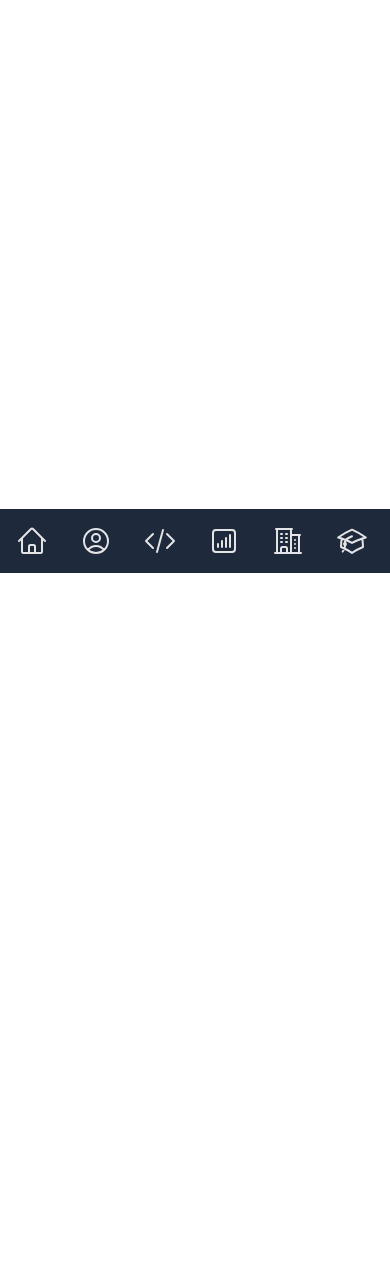
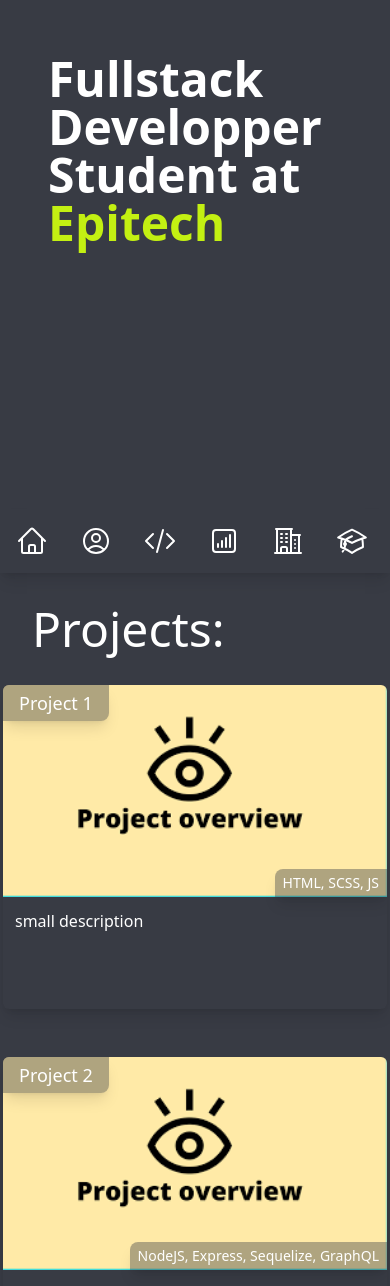
Before and after one commit to BryanFRD/T-WEB-500-digitalResume-LIL_bryan-ferrando, a React (Vite) app: page / in a window 390 px wide. Shown: the part 271-1557 px from the top of the page. Before the commit the page ends 844 px from the top, so only its background shows below. Built offline with nearby package versions, Linux system fonts and the light colour scheme.

Commit message:
Last commit for today

```diff
--- a/src/components/Header.jsx
+++ b/src/components/Header.jsx
@@ -2,8 +2,8 @@
 
 const Header = () => {
   return (
-    <header className='text-zinc-200 p-4 bg-slate-800 zinc-200 flex gap-6 justify-around md:grid md:grid-cols-12 font-semibold absolute bottom-0 md:relative w-full'>
-      <h1 className='text-xl col-span-3 hidden md:block'>FERRANDO&nbsp;Bryan</h1>
+    <header className='text-white p-4 bg-background flex gap-6 justify-around md:grid md:grid-cols-12 font-semibold absolute md:top-0 bottom-0 w-full h-min shadow-lg'>
+      <h1 className='text-xl col-span-3 hidden md:block '>FERRANDO&nbsp;Bryan</h1>
       <Navbar />
     </header>
   );
--- /dev/null
+++ b/src/components/ProjectDetail.jsx
@@ -0,0 +1,23 @@
+import { Link } from 'react-router-dom';
+import placeholder from '../assets/project-placeholder.png'
+
+const ProjectDetail = ({project}) => {
+  return (
+    <div className='group shadow-lg mx-auto rounded-md overflow-hidden w-96 max-h-96'>
+      <div className='relative'>
+        <Link to="https://github.com/BryanFRD" className='group-hover:flex hidden absolute w-full h-full bg-background/90 justify-center items-center'>
+
+          <span>Check project on GitHub</span>
+        </Link>
+        <h3 className='absolute text-lg bg-background/40 py-1 px-4 shadow-lg rounded-br-lg text-ellipsis'>{project.name}</h3>
+        <img className='w-96' src={!project.name ? project.name : placeholder} alt={`${project.name} image`} />
+        <p className='absolute right-0 bottom-0 text-right bg-background/40 py-1 px-2 shadow-lg rounded-tl-lg text-sm'>{project.techno}</p>
+      </div>
+      <div className='p-3 h-28 overflow-hidden'>
+        <p className='text-clip'>{project.description}</p>
+      </div>
+    </div>
+  );
+};
+
+export default ProjectDetail;
--- a/src/components/sections/AboutMeSection.jsx
+++ b/src/components/sections/AboutMeSection.jsx
@@ -1,7 +1,13 @@
 const AboutMeSection = () => {
   return (
-    <div>
-
+    <div className='min-h-screen flex flex-col justify-center'>
+      <div className='px-12'>
+        <div>
+          <h2 className='text-5xl font-semibold'>
+            Fullstack Developper <br/>
+            Student at <span className='text-primary'>Epitech</span></h2>
+        </div>
+      </div>
     </div>
   );
 };
--- a/src/components/sections/ProjectSection.jsx
+++ b/src/components/sections/ProjectSection.jsx
@@ -1,7 +1,33 @@
+import ProjectDetail from '../ProjectDetail';
+
+const projects = [
+  {
+    name: 'Project 1',
+    description: 'small description',
+    techno: 'HTML, SCSS, JS',
+    img: ''
+  },
+  {
+    name: 'Project 2',
+    description: 'small description',
+    techno: 'NodeJS, Express, Sequelize, GraphQL',
+    img: ''
+  },
+  {
+    name: 'Project 3',
+    description: 'Lorem, ipsum dolor sit amet consectetur adipisicing elit. Sunt totam nam expedita beatae. Delectus incidunt blanditiis odit, distinctio ab voluptatum officiis mollitia, architecto, aut rerum hic debitis quas. Corrupti, id. Asperiores adipisci quod incidunt, nobis dignissimos iste quia odit perferendis eius facilis, suscipit error eaque neque laudantium mollitia ipsam voluptate praesentium nam enim soluta ipsa, tempore animi. Recusandae, modi ratione!',
+    techno: 'ReactJS, TailwindCSS',
+    img: ''
+  }
+]
+
 const ProjectSection = () => {
   return (
-    <div>
-
+    <div className='min-h-screen'>
+      <h2 className='text-5xl p-8'>Projects:</h2>
+      <div className='grid grid-cols-1 md:grid-cols-2 lg:grid-cols-4 gap-12'>
+        {projects.map(project => <ProjectDetail project={project}/>)}
+      </div>
     </div>
   );
 };
--- a/src/pages/HomePage.jsx
+++ b/src/pages/HomePage.jsx
@@ -6,7 +6,7 @@
 
 const HomePage = () => {
   return (
-    <div>
+    <div className='bg-background text-white'>
       <AboutMeSection />
       <ProjectSection />
       <SkillSection />
--- a/tailwind.config.js
+++ b/tailwind.config.js
@@ -2,7 +2,13 @@
 export default {
   content: ["./index.html", "./src/**/*.{js,ts,jsx,tsx}"],
   theme: {
-    extend: {},
+    extend: {
+      colors: {
+        background: '#383b44',
+        primary: '#c3f012',
+        second: '#4d6325'
+      }
+    },
   },
   plugins: [],
 }
```
Also changed, not shown: src/assets/project-placeholder.png (added).
